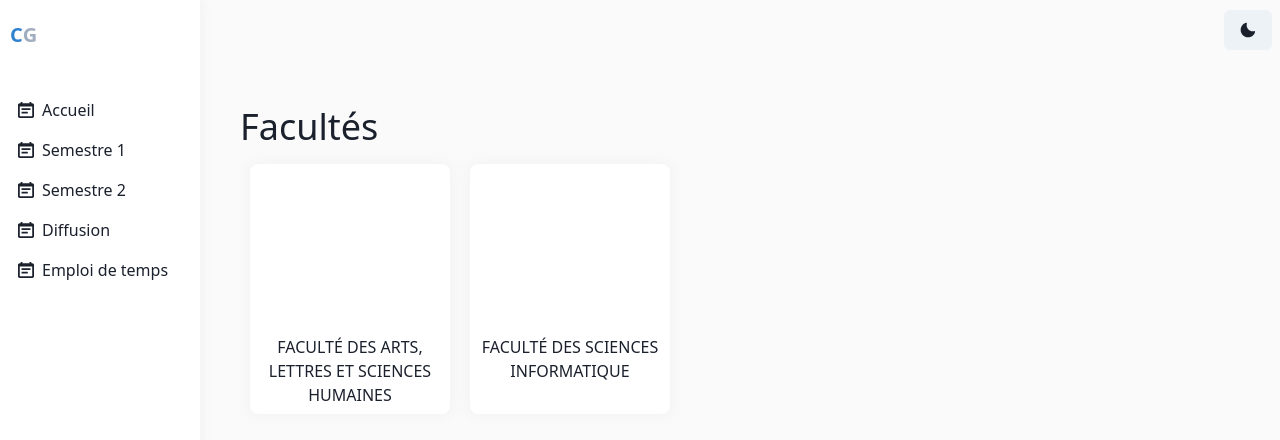
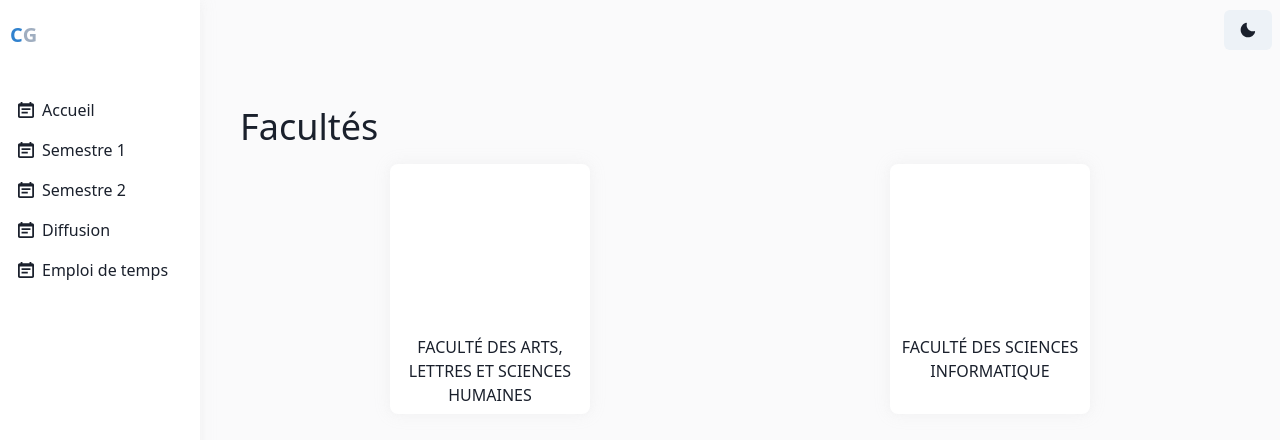
Before and after one commit to franktronics/campus-gestion, a Next.js app: page /master in a window 1280 px wide. Shown: the top 440 px of the page. Built offline with nearby package versions, Linux system fonts and the light colour scheme.

Commit message:
beginn BaseBoard

```diff
--- a/components/master/BaseBoard.tsx
+++ b/components/master/BaseBoard.tsx
@@ -75,18 +75,18 @@ export default function BaseBoard () {
     return <Box>
         {status.actual === 'fac' && <>
             <Text fontSize="4xl">Facultés</Text>
-            <Flex wrap="wrap">
+            <Box display="flex" flexWrap="wrap" justifyContent="space-around">
                 {dataFac.map((fac, k) => {
                     return <CardFac key={fac.id} data={fac} onHandleClick={onFacClick}/>
                 })}
-            </Flex>
+            </Box>
         </>}
         {status.actual === 'fil' && <>
             <Box fontSize="4xl" display="flex" alignItems="center">
                 <IconButton aria-label='retour' mr="10px" icon={<AiOutlineLeft/>} onClick={backState}/>
                 <Text>Filieres</Text>
             </Box>
-            <Box display="flex" flexWrap="wrap">
+            <Box display="flex" flexWrap="wrap" justifyContent="space-around">
                 {dataFil.map((fil, k) => {
                     if(status.preview === fil.facId) return <CardFil key={fil.id} data={fil}/>
                 })}
```
